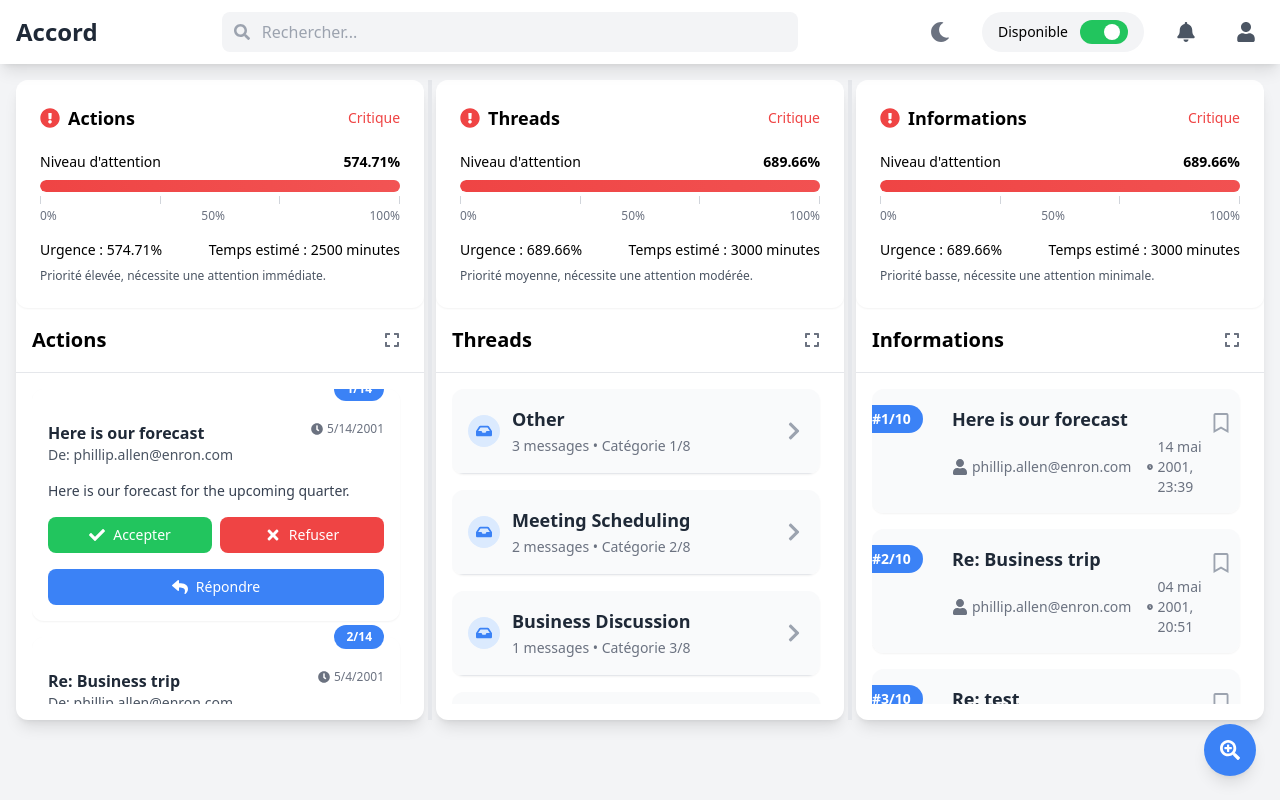
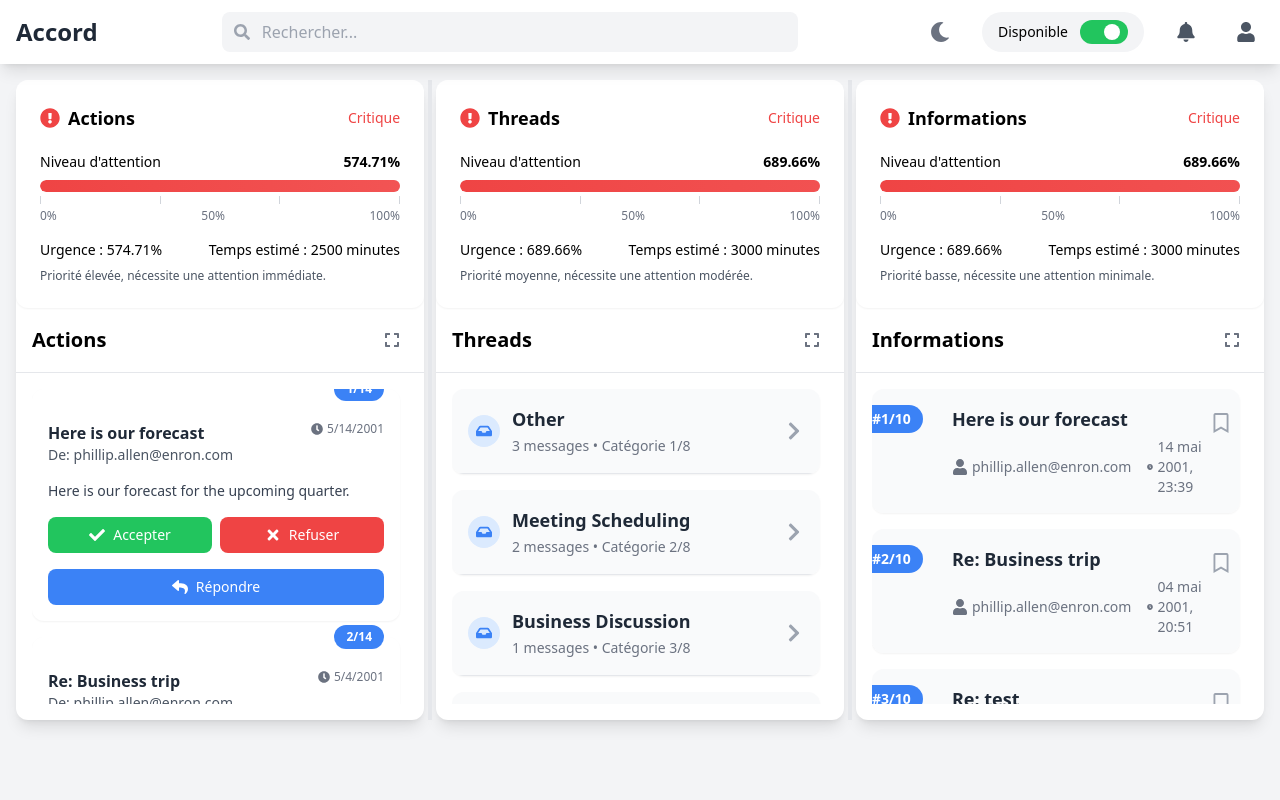
Before and after one commit to protolabo/accord, a React (Create React App) app in the folder frontend/react-app/: page / in a window 1280 px wide. Built offline with nearby package versions, Linux system fonts and the light colour scheme.

Commit message:
revert Home.tsx

```diff
--- a/frontend/react-app/src/pages/Home.tsx
+++ b/frontend/react-app/src/pages/Home.tsx
@@ -68,10 +68,6 @@ const Home: React.FC = () => {
   };
   const sectionRefs = useRef<Array<HTMLDivElement | null>>([]);
   const containerRef = useRef<HTMLDivElement | null>(null);
-  const navigate = useNavigate();
-  const goToAdvancedSearch = () => {
-    navigate('/search');
-  };
 
   const [state, setState] = useState<HomeState>(initialState);
 
@@ -576,15 +572,6 @@ const Home: React.FC = () => {
               </div>
           )}
         </main>
-        <motion.button
-            whileHover={{scale: 1.1}}
-            whileTap={{scale: 0.9}}
-            onClick={goToAdvancedSearch}
-            className="fixed bottom-6 right-6 bg-blue-500 text-white p-4 rounded-full shadow-lg z-50"
-            aria-label="Recherche avancée"
-        >
-          <FaSearchPlus className="text-xl"/>
-        </motion.button>
       </div>
   );
 };
```
